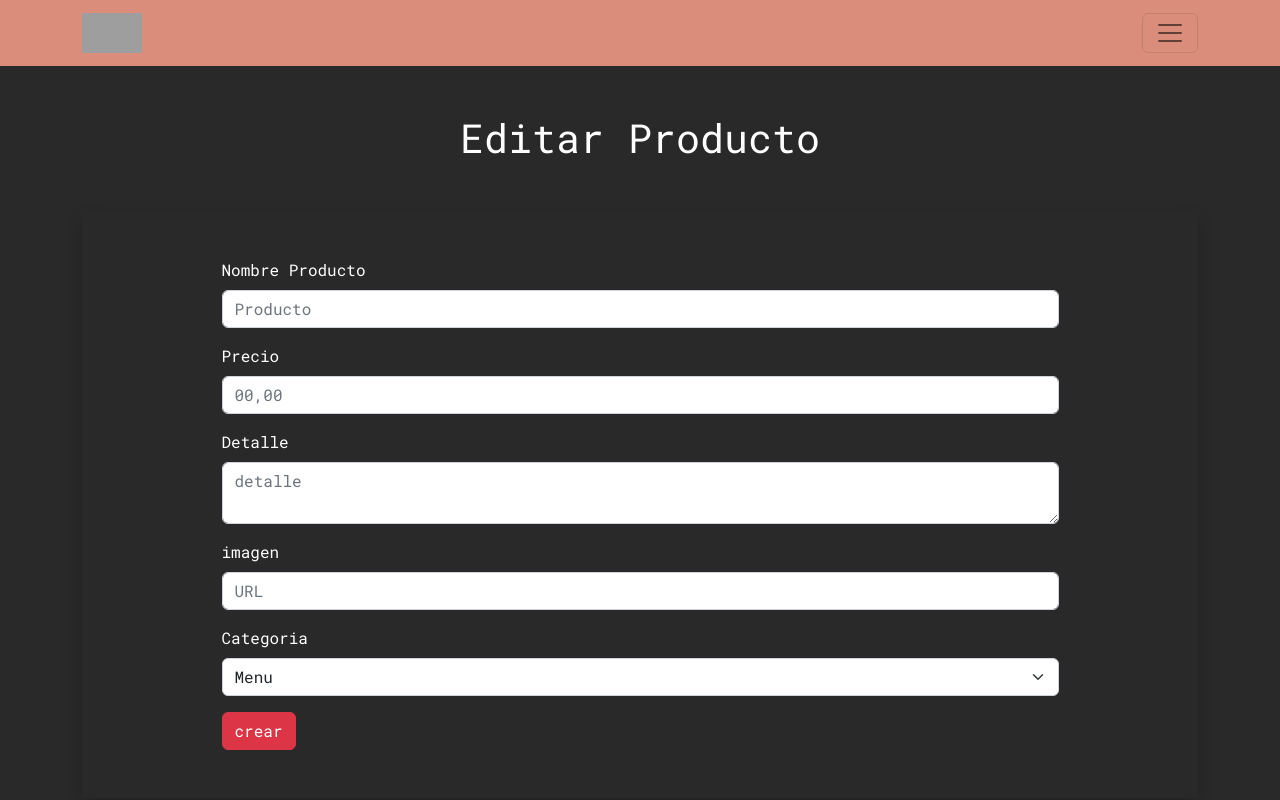
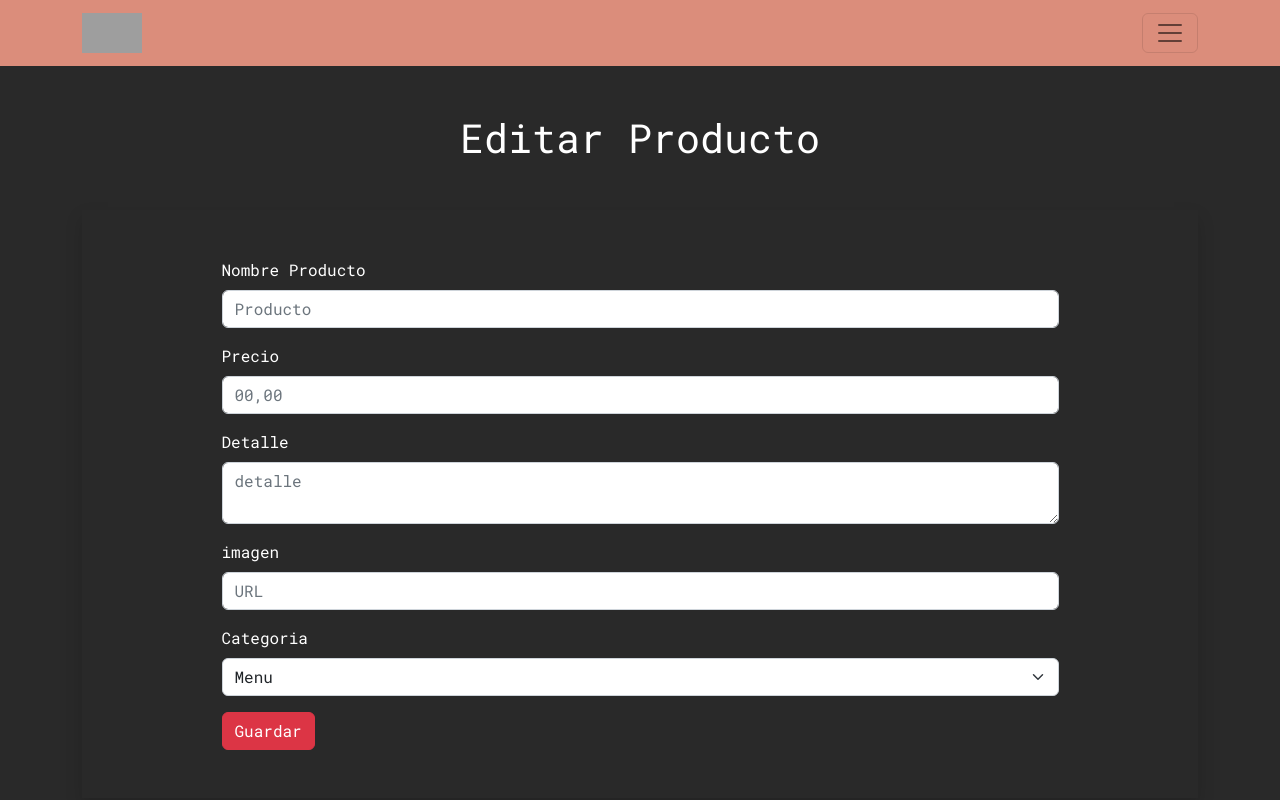
Before and after one commit to 22AGabriel/PF-Restaurante, a React (Create React App) app: page /administrar/editar/1 in a window 1280 px wide. Shown: the top 800 px of the page. Built offline with nearby package versions, Linux system fonts and the light colour scheme; no server answers; grey boxes are pictures that could not be loaded.

Commit message:
realice la peticion put

```diff
--- a/src/components/helpers/queriesProducto.js
+++ b/src/components/helpers/queriesProducto.js
@@ -18,14 +18,13 @@ export const crearProducto = async(producto)=>{
 
 export const obtenerProducto = async(id)=> {
     try{
-        const respuesta = await fetch(URL+`/${id}`);
+        const respuesta = await fetch(URL+'/'+id);
         const producto = {
             dato: await respuesta.json(),
             status: respuesta.status
         }
         return producto;
     } catch(error){
-        console.log(error);
         return false;
     }
 }
--- a/src/components/views/producto/EditarProducto.jsx
+++ b/src/components/views/producto/EditarProducto.jsx
@@ -1,16 +1,19 @@
 import { useEffect } from "react";
 import { useForm } from "react-hook-form";
 import { Button, Form, Container } from "react-bootstrap";
-import { useParams } from "react-router-dom";
-import { obtenerProducto } from "../../helpers/queriesProducto";
+import { useParams, useNavigate } from "react-router-dom";
+import { editarProducto, obtenerProducto } from "../../helpers/queriesProducto";
+import Swal from "sweetalert2";
 
 const EditarProducto = () => {
-  const {register, handleSubmit, formState: { errors }, setValue} = useForm();
   const { id } = useParams();
+
+  const navegacion = useNavigate();
 
   useEffect(() => {
     obtenerProducto(id).then((respuesta) => {
       if(respuesta.status === 200){
+        console.log(respuesta)
         setValue('nombreProducto', respuesta.dato.nombreProducto)
         setValue('precio', respuesta.dato.precio)
         setValue('detalle', respuesta.dato.detalle)
@@ -18,14 +21,26 @@ const EditarProducto = () => {
         setValue('categoria', respuesta.dato.categoria)
       }
     })
-  }, [])
+  }, []);
+  const {register, handleSubmit, formState: { errors }, setValue} = useForm();
+
+  const onSubmit = (datos) =>{
+    editarProducto(id, datos).then((respuesta)=>{
+      if(respuesta.status === 200){
+        Swal.fire('Producto Modificado', 'El producto fue modificado correctamente','success');
+        navegacion('/administrar')
+      }else{
+        Swal.fire('Ocurrion un error', 'El producto no pudo ser modificado','error')
+      }
+    });
+  }
 
   return (
     <Container>
       <div className=" my-5">
         <h1 className="text-center my-5">Editar Producto</h1>
         <div className="shadow py-5 w-100 mx-auto">
-          <Form className="w-75 mx-auto" onSubmit={handleSubmit()}>
+          <Form className="w-75 mx-auto" onSubmit={handleSubmit(onSubmit)}>
             <Form.Group className="mb-3" controlId="formBasicEmail">
               <Form.Label>Nombre Producto</Form.Label>
               <Form.Control
@@ -127,9 +142,8 @@ const EditarProducto = () => {
               {errors.categoria?.message}
               </Form.Text>
             </Form.Group>
-
             <Button variant="danger" type="submit">
-              crear
+              Guardar
             </Button>
           </Form>
         </div>
```
